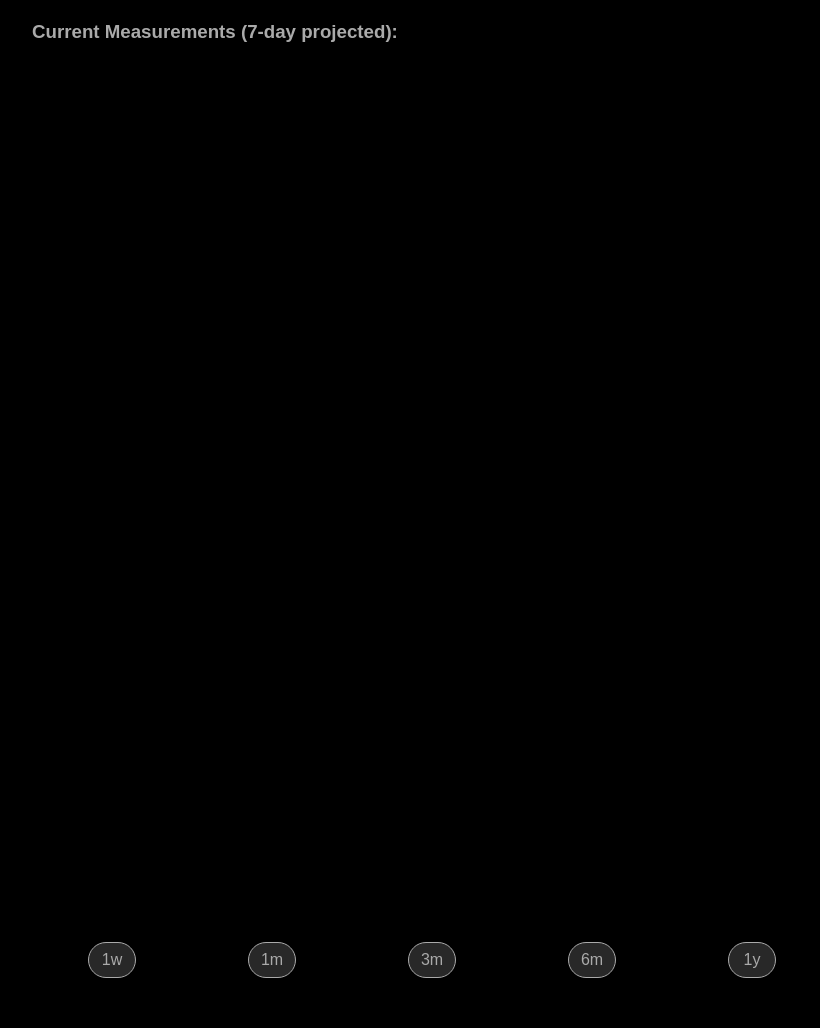
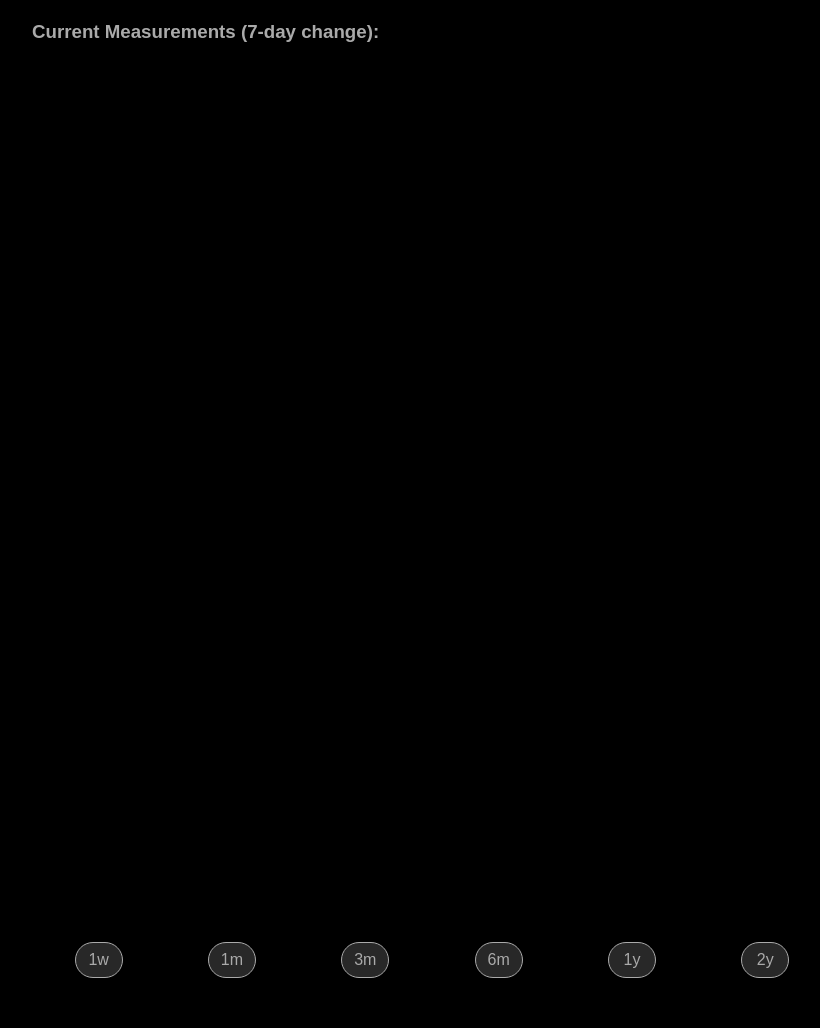
Before and after one commit to travisdoesmath/bodycomptracker, a Flask app: page / in a window 1280 px wide. Shown: the whole page, without its empty margins (208-1028 px from the left). Run offline with Flask 2, Linux system fonts and the light colour scheme; some libraries are stand-ins or nearby versions.

Commit message:
Changed 7-day projected to 7-day change, added 2y button

```diff
--- a/templates/index.html
+++ b/templates/index.html
@@ -111,7 +111,7 @@
         <div class="content">
             <div class="pure-g">
                 <div class="pure-u-1">
-                    <h3>Current Measurements (7-day projected):</h3>
+                    <h3>Current Measurements (7-day change):</h3>
                 </div>
                 <div class="pure-u-1-4">
                     <div id="weight" class="info-box"></div>
@@ -132,20 +132,23 @@
                     <div id="info"></div>
                 </div>
             </div>
-            <div id="one-week" class="pure-u-1-5 center">
+            <div id="one-week" class="pure-u-1-6 center">
                 <button class="pure-button">1w</button>
             </div>
-            <div id="one-month" class="pure-u-1-5 center">
+            <div id="one-month" class="pure-u-1-6 center">
                 <button class="pure-button">1m</button>
             </div>
-            <div id="three-months" class="pure-u-1-5 center">
+            <div id="three-months" class="pure-u-1-6 center">
                 <button class="pure-button">3m</button>
             </div>
-            <div id="six-months" class="pure-u-1-5 center">
+            <div id="six-months" class="pure-u-1-6 center">
                 <button class="pure-button">6m</button>
             </div>
-            <div id="one-year" class="pure-u-1-5 center">
+            <div id="one-year" class="pure-u-1-6 center">
                 <button class="pure-button">1y</button>
+            </div>
+            <div id="two-year" class="pure-u-1-6 center">
+                <button class="pure-button">2y</button>
             </div>
         </div>
     </div>
@@ -390,19 +393,22 @@
         currentLeanMass = current.smooth_lean_mass_lb
         currentBFP = 1 - currentLeanMass/currentWeight
 
-        trendPoint = data[data.length - 1]
+        var numberOfPointsRecordedInTheLastWeek = data.filter(d => moment(d.measured_at) > moment().subtract(1, 'week')).length
 
-        var i = -1;
-        while (current.measured_at - trendPoint.measured_at < 1000) {
-            i--;
-            trendPoint = data[data.length + i];
+        var weekAgoPoint1 = data[data.length - (numberOfPointsRecordedInTheLastWeek + 2)],
+            weekAgoPoint2 = data[data.length - (numberOfPointsRecordedInTheLastWeek + 1)];
+
+        var weekAgo = moment(current.measured_at).subtract(1, 'week')
+
+        var trendPoint = {
+            smooth_fat_percent:  weekAgoPoint1.smooth_fat_percent  + (weekAgoPoint2.smooth_fat_percent  - weekAgoPoint1.smooth_fat_percent)  * (weekAgo - weekAgoPoint1.measured_at) / (weekAgoPoint2.measured_at),
+            smooth_lean_mass_lb: weekAgoPoint1.smooth_lean_mass_lb + (weekAgoPoint2.smooth_lean_mass_lb - weekAgoPoint1.smooth_lean_mass_lb) * (weekAgo - weekAgoPoint1.measured_at) / (weekAgoPoint2.measured_at),
+            smooth_weight_lb:    weekAgoPoint1.smooth_weight_lb    + (weekAgoPoint2.smooth_weight_lb    - weekAgoPoint1.smooth_weight_lb)    * (weekAgo - weekAgoPoint1.measured_at) / (weekAgoPoint2.measured_at)
         }
 
-        trendTimeLength = current.measured_at - trendPoint.measured_at
-
-        weightTrend = (current.smooth_weight_lb - trendPoint.smooth_weight_lb) * weekInMilliseconds / trendTimeLength
-        leanMassTrend = (current.smooth_lean_mass_lb - trendPoint.smooth_lean_mass_lb) * weekInMilliseconds / trendTimeLength
-        bfpTrend = (current.smooth_fat_percent - trendPoint.smooth_fat_percent) * weekInMilliseconds / trendTimeLength
+        weightTrend = (current.smooth_weight_lb - trendPoint.smooth_weight_lb)
+        leanMassTrend = (current.smooth_lean_mass_lb - trendPoint.smooth_lean_mass_lb)
+        bfpTrend = (current.smooth_fat_percent - trendPoint.smooth_fat_percent)
 
         now = new Date()
         birthday = new Date(1980, 1, 3)
@@ -453,6 +459,7 @@
     d3.select("#three-months").on("click", () => renderCharts(globalData, d => moment(d.measured_at) > moment().subtract(3, 'months')))
     d3.select("#six-months").on("click", () => renderCharts(globalData, d => moment(d.measured_at) > moment().subtract(6, 'months')))
     d3.select("#one-year").on("click", () => renderCharts(globalData, d => moment(d.measured_at) > moment().subtract(1, 'years')))
+    d3.select("#two-year").on("click", () => renderCharts(globalData, d => moment(d.measured_at) > moment().subtract(2, 'years')))
 
 
   </script>
```
